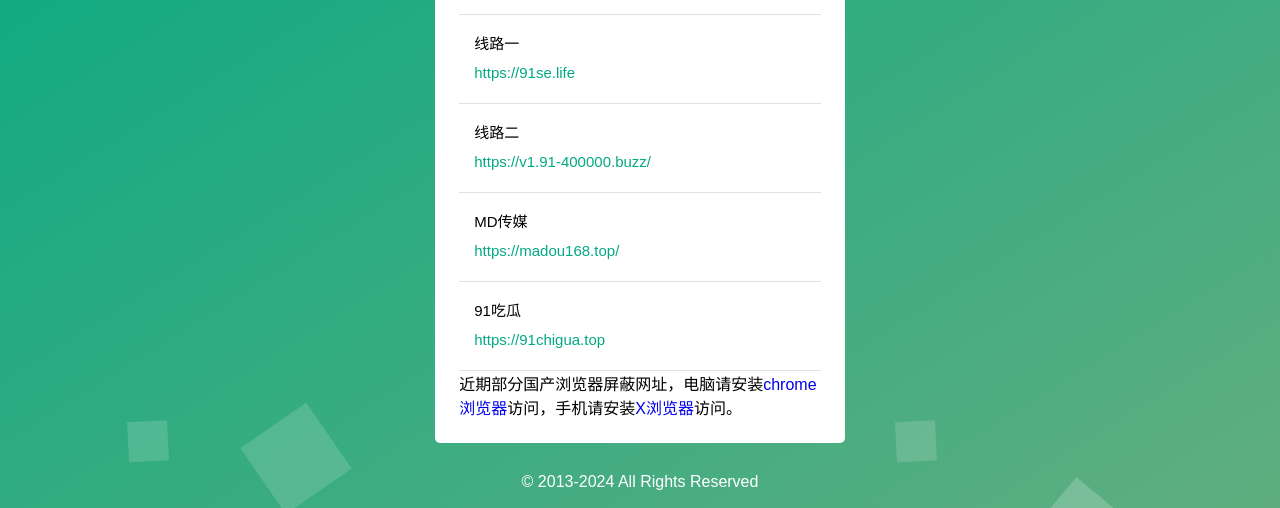
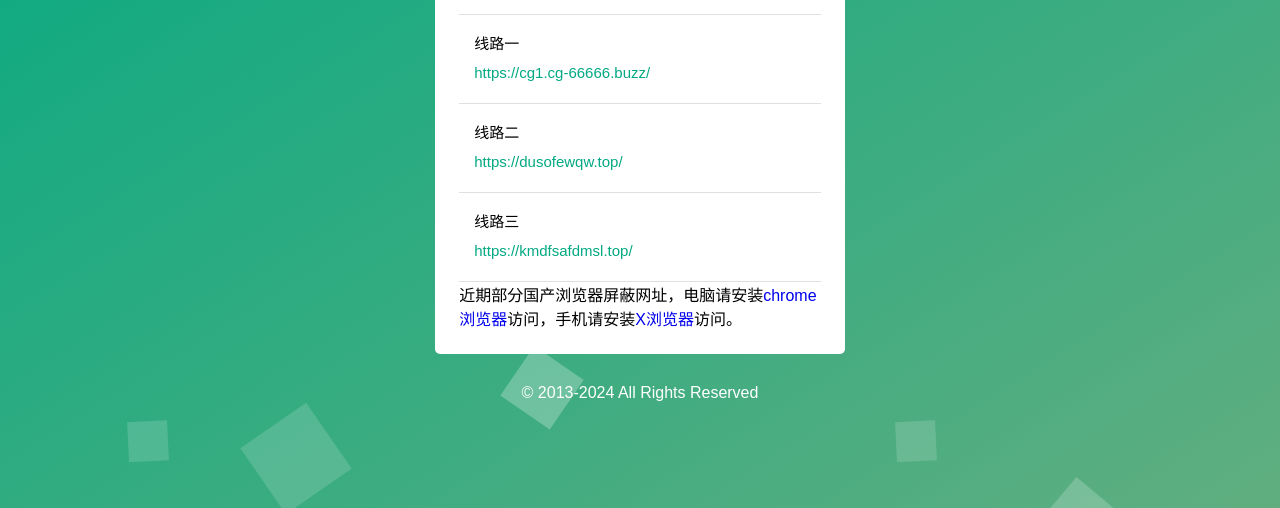
Before and after one commit to mfeiziyuan/mfeiziyuan.github.io, a plain HTML site: page index.html in a window 1280 px wide. Shown: the part 292-800 px from the top of the page. Drawn offline with Linux system fonts and the light colour scheme.

Commit message:
Update index.html

```diff
--- a/index.html
+++ b/index.html
@@ -38,23 +38,17 @@
 
 							<li>
 								线路一
-								<a href="https://91se.life" target="_blank"><i>https://91se.life</i></a>
+								<a href="https://cg1.cg-66666.buzz" target="_blank"><i>https://cg1.cg-66666.buzz/</i></a>
 
 							</span></span></li>
 							<li>
 								线路二
-								<a href="https://v1.91-400000.buzz/" target="_blank"><i>https://v1.91-400000.buzz/</i></a>
+								<a href="https://dusofewqw.top/" target="_blank"><i>https://dusofewqw.top/</i></a>
 
 							</span></span></li>
 							<li>
-								MD传媒
-								<a href="https://madou168.top/" target="_blank"><i>https://madou168.top/</i></a>
-
-							</span></span></li>
-
-							<li>
-								91吃瓜
-								<a href="https://91chigua.top" target="_blank"><i>https://91chigua.top</i></a>
+								线路三
+								<a href="https://kmdfsafdmsl.top/" target="_blank"><i>https://kmdfsafdmsl.top/</i></a>
 
 							</span></span></li>
 						</ul>
```
